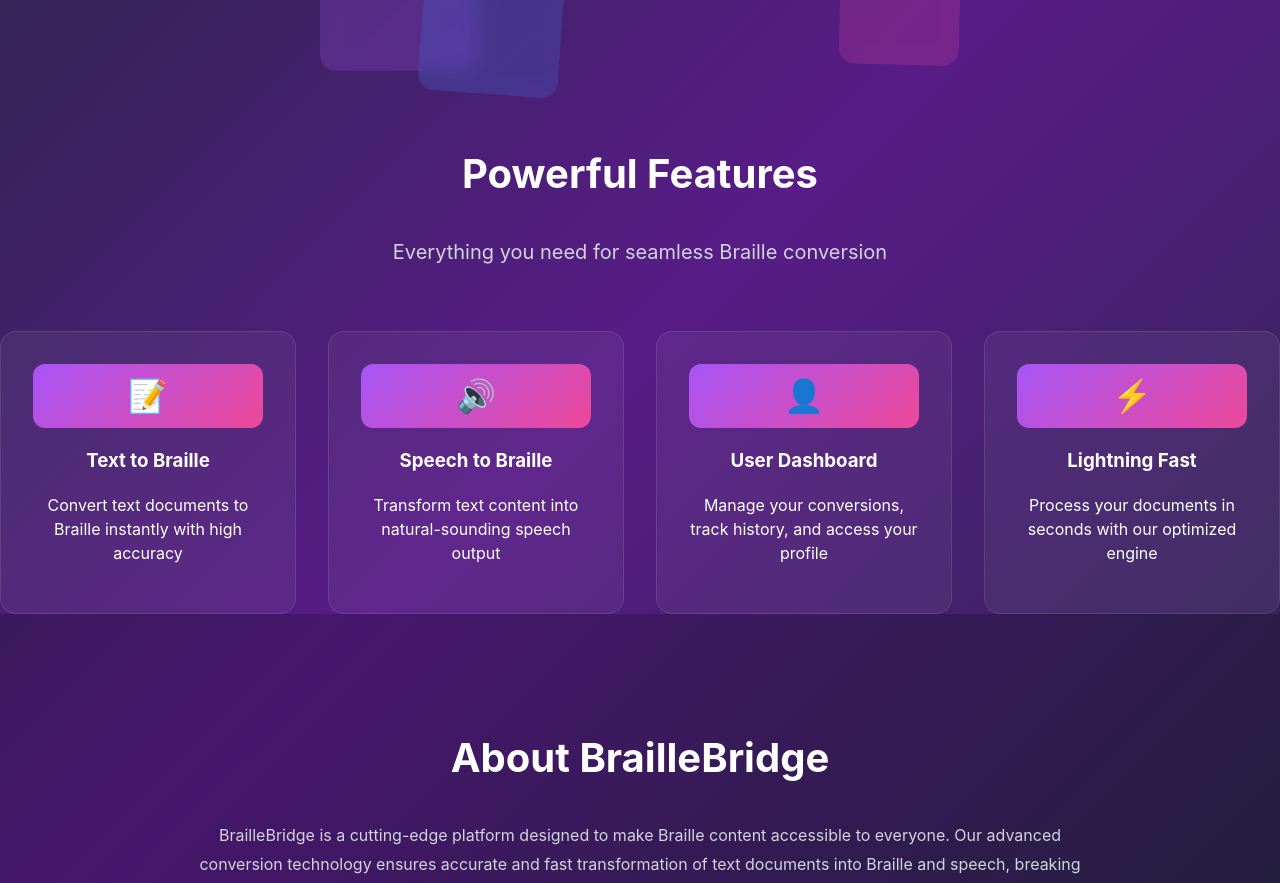
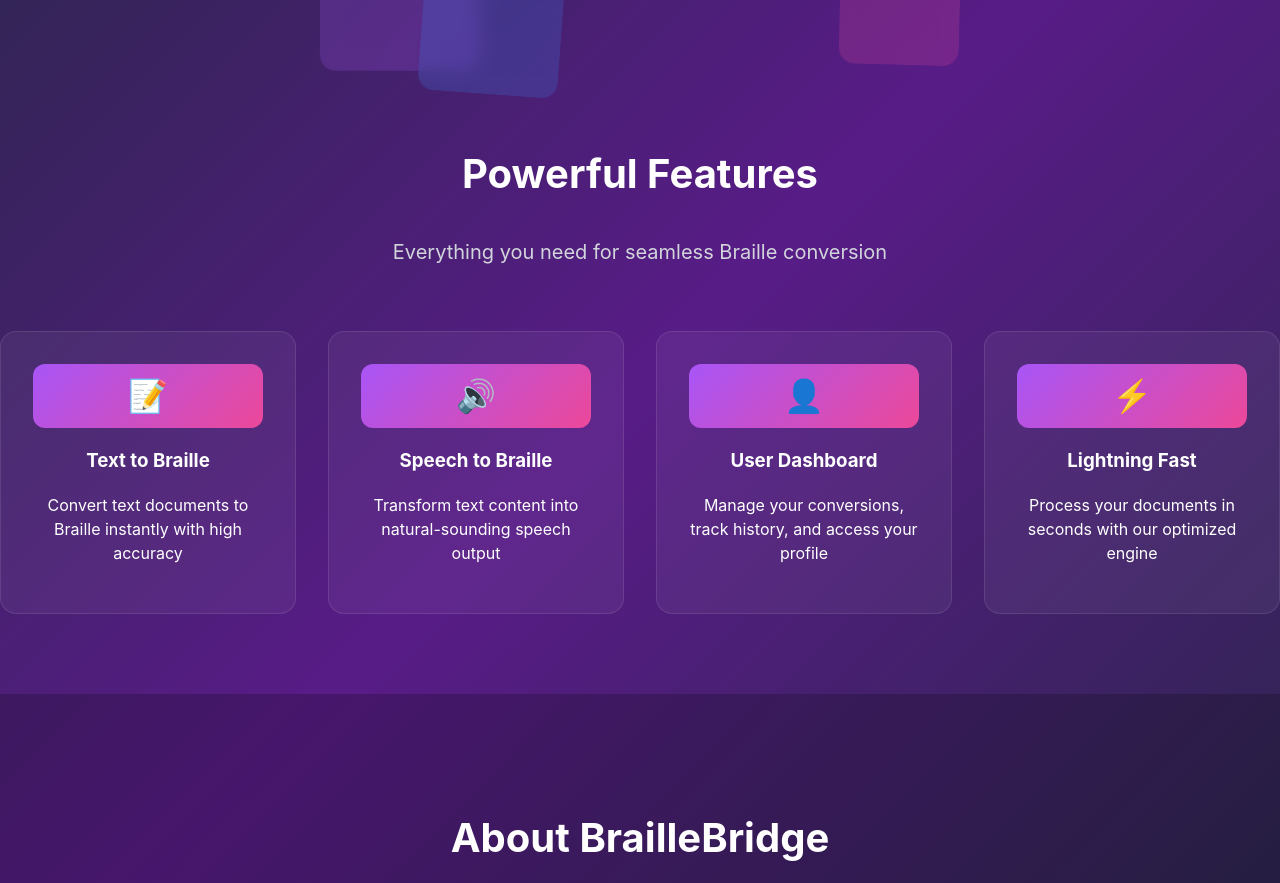
Before and after one commit to binduanand/braillebridgefrontend, a React (Vite) app: page / in a window 1280 px wide. Shown: the part 658-1541 px from the top of the page. Built offline with nearby package versions, Linux system fonts and the light colour scheme.

Commit message:
Update HomePage.jsx

```diff
--- a/src/HomePage.jsx
+++ b/src/HomePage.jsx
@@ -139,6 +139,7 @@
   sectionHeader: { textAlign: 'center', marginBottom: '4rem' },
   sectionTitle: { fontSize: '2.5rem', fontWeight: 'bold' },
   sectionSubtitle: { fontSize: '1.25rem', color: '#d1d5db' },
+  features: { paddingBottom: '5rem' },
   featuresGrid: { display: 'grid', gridTemplateColumns: 'repeat(auto-fit,minmax(250px,1fr))', gap: '2rem' },
   featureCard: { padding: '2rem', backgroundColor: 'rgba(255,255,255,0.05)', borderRadius: '16px', border: '1px solid rgba(255,255,255,0.1)' },
   featureIcon: {
```
